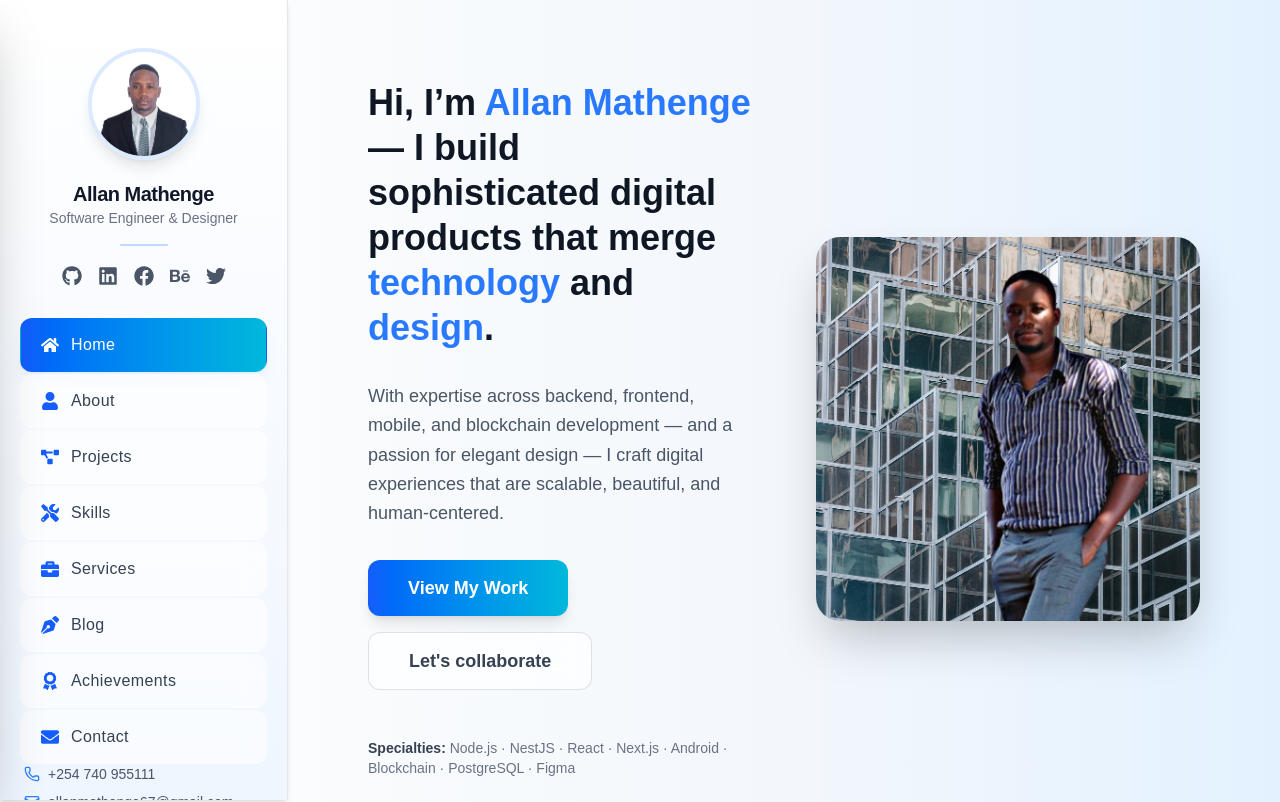
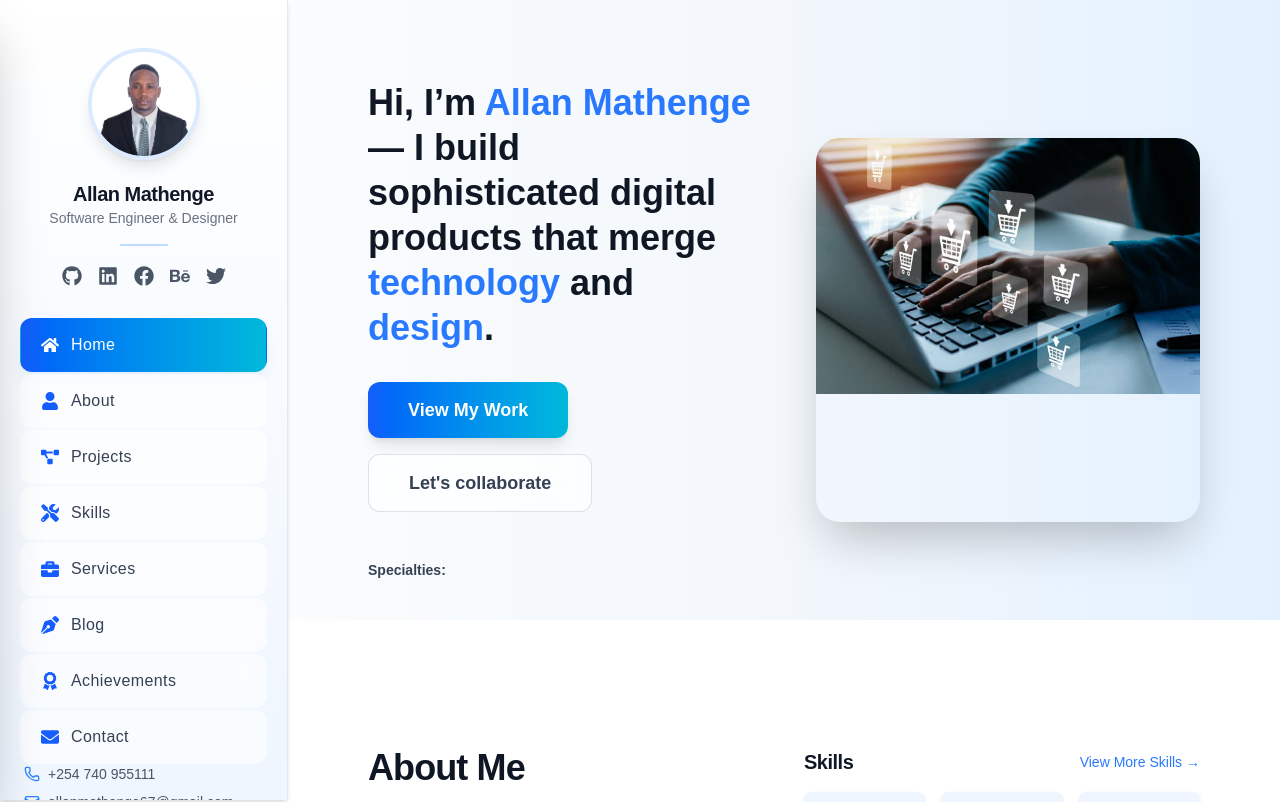
Before and after one commit to ALLAN-star-glitch/allan-portfolio-website, a Next.js app: page / in a window 1280 px wide. Shown: the top 802 px of the page. Built offline with nearby package versions, Linux system fonts and the light colour scheme; no server answers.

Commit message:
update the hero section to consume content from strapi

```diff
--- a/components/home/HeroSection.tsx
+++ b/components/home/HeroSection.tsx
@@ -1,21 +1,57 @@
 "use client";
 
+import { useEffect, useState } from "react";
 import Image from "next/image";
 import FadeInWhenVisible from "../animations/FadeInWhenVisible";
 import SlideInWhenVisible from "../animations/SlideInWhenVisible";
 import ZoomInWhenVisible from "../animations/ZoomInWhenVisible";
 import PrimaryButton from "../common/PrimaryButton";
 import SecondaryButton from "../common/SecondaryButton";
+import { getHeroSection } from "@/lib/api";
+import { HeroSectionType } from "@/lib/types";
+
+
 
 export default function HeroSection() {
+  const [hero, setHero] = useState<HeroSectionType | null>(null);
+  const [loading, setLoading] = useState(true);
+
+
+
+  useEffect(() => {
+    async function fetchHero() {
+      try {
+        const res = await getHeroSection();
+        setHero(res || null); // API returns { data: {...}, meta: {} }
+      } catch (error) {
+        console.error("Error fetching hero section:", error);
+      } finally {
+        setLoading(false);
+      }
+    }
+
+    fetchHero();
+  }, []);
+
+
+
+
+
+  const title = hero?.title || "";
+  const specialties = hero?.specialties || [];
+  const desktopImageUrl = hero?.desktop_image?.url;
+  const desktopImage  = desktopImageUrl ? desktopImageUrl.startsWith("http") ? desktopImageUrl : `${process.env.NEXT_PUBLIC_STRAPI_URL}${desktopImageUrl}` : "/lowtag.jpg";
+  const mobileImageUrl = hero?.mobile_image?.url;
+  const mobileImage = mobileImageUrl ? mobileImageUrl.startsWith("http") ? mobileImageUrl : `${process.env.NEXT_PUBLIC_STRAPI_URL}${mobileImageUrl}` : "/lowtag.jpg";
+
+
   return (
     <section className="w-full bg-linear-to-r from-[#fafcfd] via-[#f3f7fc] to-[#e3f1ff] overflow-hidden">
-      {/* Container */}
       <div className="pt-15 pb-10 lg:pt-20 px-6 sm:px-10 lg:px-20">
         <div className="flex flex-col-reverse lg:grid lg:grid-cols-2 gap-10 lg:gap-16 items-center w-full">
+
           {/* TEXT SECTION */}
           <div className="text-center lg:text-left space-y-8">
-            {/* Heading */}
             <SlideInWhenVisible from="up" delay={0.1}>
               <h1 className="text-3xl sm:text-4xl md:text-3xl lg:text-4xl font-bold leading-tight text-[#0f1724]">
                 Hi, I’m <span className="text-[#2979FF]">Allan Mathenge</span> — I
@@ -28,9 +64,11 @@ export default function HeroSection() {
             {/* Subtext */}
             <FadeInWhenVisible delay={0.2}>
               <p className="text-base sm:text-lg text-gray-600 leading-relaxed max-w-2xl mx-auto lg:mx-0">
-                With expertise across backend, frontend, mobile, and blockchain
-                development — and a passion for elegant design — I craft digital
-                experiences that are scalable, beautiful, and human-centered.
+                {loading ? (
+                  <span className="h-4 bg-gray-300 rounded w-3/4 animate-pulse inline-block"></span>
+                ) : (
+                  title
+                )}
               </p>
             </FadeInWhenVisible>
 
@@ -42,60 +80,63 @@ export default function HeroSection() {
               </div>
             </FadeInWhenVisible>
 
-            {/* Skills */}
+            {/* Specialties */}
+            {loading ? (
+              <div className="h-4 bg-gray-300 rounded w-1/2 animate-pulse mx-auto lg:mx-0 mt-2"></div>
+            ) : (
               <FadeInWhenVisible delay={0.4}>
                 <div className="pt-4 text-xs sm:text-sm text-gray-500">
                   <strong className="text-gray-700">Specialties:</strong>{" "}
-                Node.js · NestJS · React · Next.js · Android · Blockchain ·
-                PostgreSQL · Figma
+                  {specialties.join(" · ")}
                 </div>
               </FadeInWhenVisible>
+            )}
           </div>
 
           {/* IMAGE SECTION */}
           <ZoomInWhenVisible delay={0.15}>
             <div className="flex justify-center lg:justify-end">
+              {loading ? (
+                <>
+                  <div className="w-32 h-32 sm:w-40 sm:h-40 lg:hidden rounded-full bg-gray-300 animate-pulse"></div>
+                  <div className="hidden lg:block w-96 h-96 rounded-3xl bg-gray-300 animate-pulse"></div>
+                </>
+              ) : (
+                <>
                   {/* Mobile image */}
-              <div
-                className="
-                  relative
-                  w-32 h-32 sm:w-40 sm:h-40
-                  lg:hidden
-                  rounded-full overflow-hidden
-                  border-4 border-blue-100 shadow-lg
-                "
-              >
+                  <div className="relative w-32 h-32 sm:w-40 sm:h-40 lg:hidden rounded-full overflow-hidden border-4 border-blue-100 shadow-lg">
+                    {mobileImage && (
                       <Image
-                  src="/allanprofile.jpg"
-                  alt="Allan Mathenge"
+                        src={mobileImage}
+                        alt="Hero Mobile"
                         width={160}
                         height={160}
                         className="object-cover"
                         priority
+                        unoptimized
                       />
+                    )}
                   </div>
 
                   {/* Desktop image */}
-              <div
-                className="
-                  hidden lg:block
-                  relative
-                  w-96 h-96
-                  rounded-3xl overflow-hidden
-                  shadow-2xl
-                "
-              >
+                  <div className="hidden lg:block relative w-96 h-96 rounded-3xl overflow-hidden shadow-2xl">
+                    {desktopImage && (
                       <Image
-                  src="/allan2profile.png"
-                  alt="Allan Mathenge"
+                        src={desktopImage}
+                        alt="Hero Desktop"
                         width={400}
                         height={400}
                         className="object-cover"
                         priority
+                        unoptimized
                       />
+                    )}
                   </div>
+                </>
+              )}
             </div>
           </ZoomInWhenVisible>
+
         </div>
       </div>
     </section>
--- a/lib/api.ts
+++ b/lib/api.ts
@@ -1,3 +1,4 @@
+import { HeroSectionType } from "./types";
 
 /**
  * Generic fetch helper for Strapi REST API
@@ -36,3 +37,12 @@ export async function getProjects(page: number = 1, pageSize: number = 6) {
   );
   return data; // Strapi returns { data, meta }
 }
+
+
+/**
+ * Fetch Hero Section content
+ */
+export async function getHeroSection(): Promise<HeroSectionType | null> {
+  const data = await fetchFromStrapi("hero-section?populate=*");
+  return data?.data || null;
+}
--- a/lib/types.ts
+++ b/lib/types.ts
@@ -21,3 +21,29 @@ export type Project = {
     };
   };
 };
+
+
+
+export type HeroSectionType = {
+  id: number;
+  title: string;
+  specialties: string[];
+  mobile_image?: {
+    url: string;
+    formats?: {
+      thumbnail?: { url: string };
+      small?: { url: string };
+      medium?: { url: string };
+      large?: { url: string };
+    };
+  };
+  desktop_image?: {
+    url: string;
+    formats?: {
+      thumbnail?: { url: string };
+      small?: { url: string };
+      medium?: { url: string };
+      large?: { url: string };
+    };
+  };
+};
```
Lines whose indentation alone changed are shown as unchanged.
